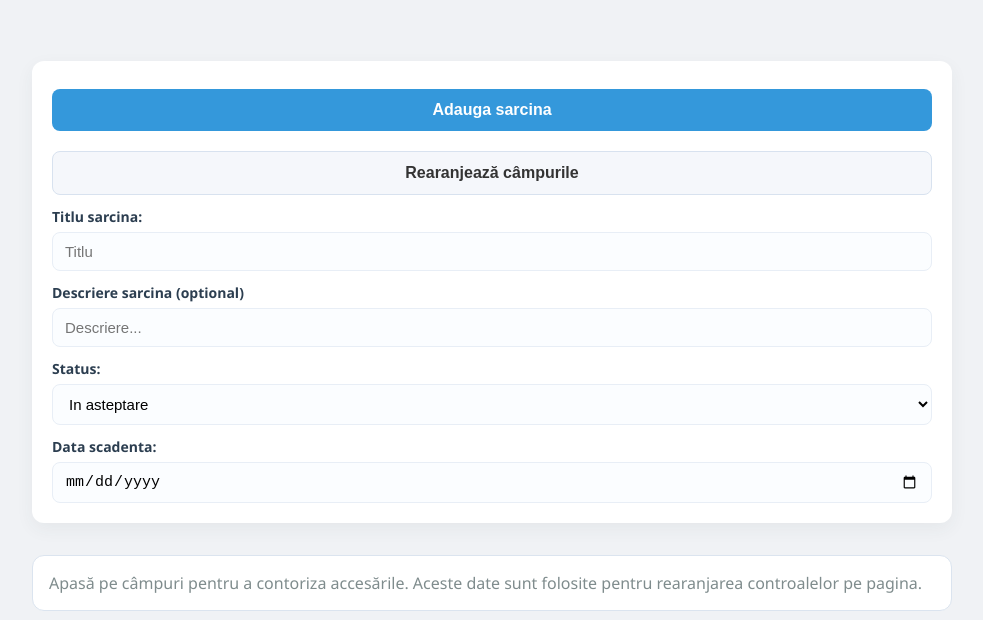
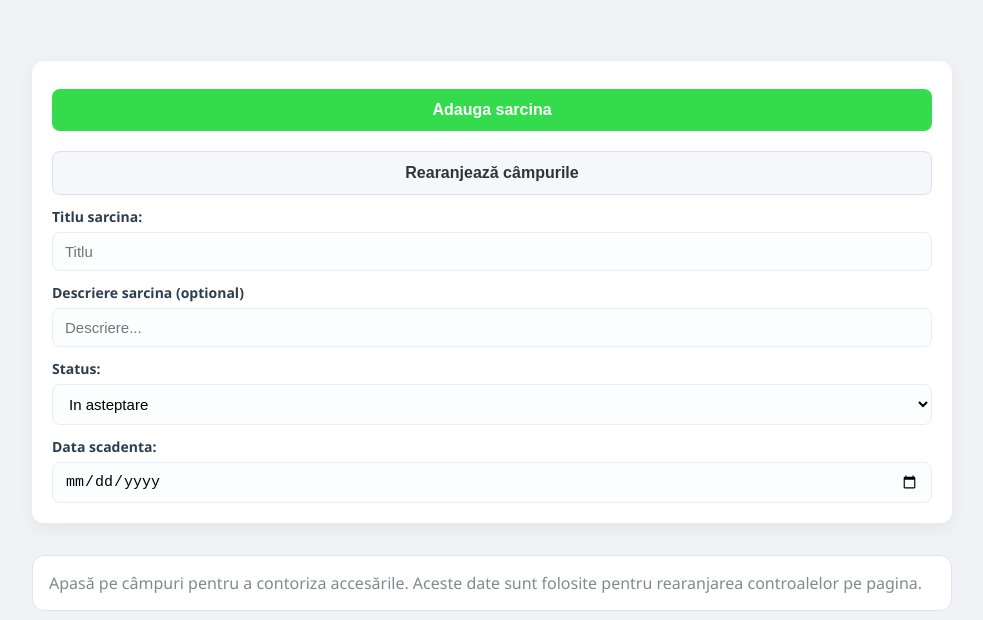
Before and after one commit to denisanemeth/task-manager-fullstack, a plain HTML site: page frontend/index.html in a window 1280 px wide. Shown: the part 180-800 px from the top of the page, without its empty margins (148-1131 px from the left). Drawn offline with Linux system fonts and the light colour scheme; no server answers; sample sign-in values are in the browser's storage; a script that the page names is missing.

Commit message:
Update style.css

```diff
--- a/frontend/css/style.css
+++ b/frontend/css/style.css
@@ -97,7 +97,7 @@
  }
 
  .btn-primary {
-   background: #3498db;
+   background: #34db4d;
    color: white;
  }
 
@@ -518,4 +518,4 @@
    .content {
      gap: 12px;
    }
- }
+ }}
```
